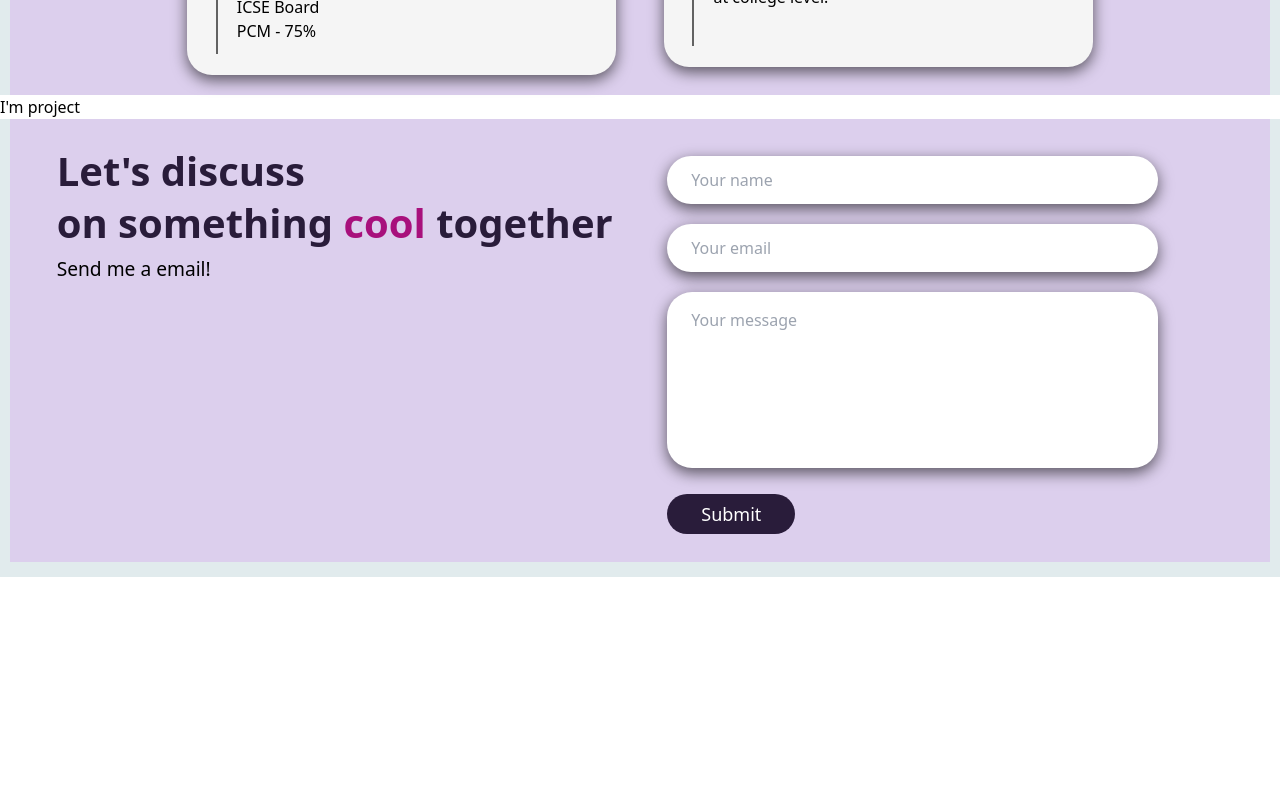
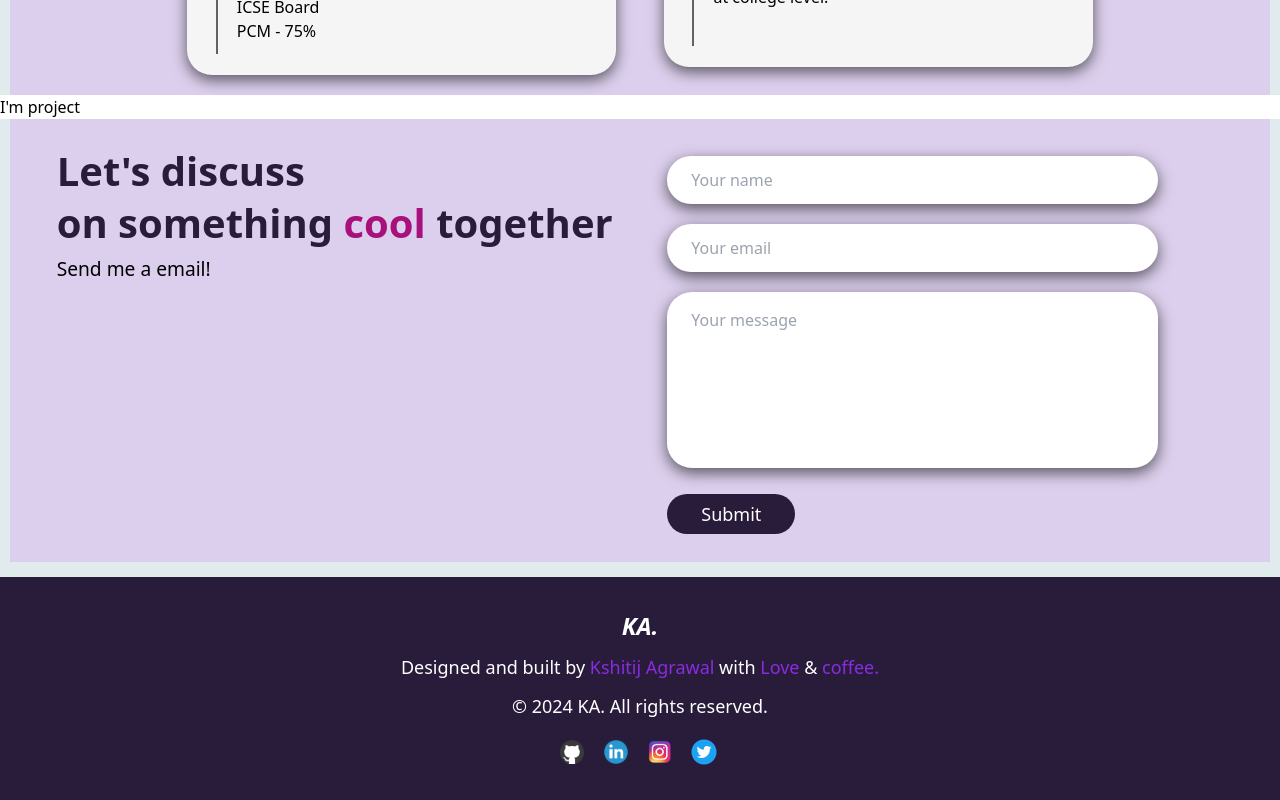
Before and after one commit to krish3742/portfolio, a React (Create React App) app: page / in a window 1280 px wide. Shown: the part 1348-2148 px from the top of the page. Before the commit the page ends 1925 px from the top, so only its background shows below. Built offline with nearby package versions, Linux system fonts and the light colour scheme.

Commit message:
Designed footer section

```diff
--- a/src/App.js
+++ b/src/App.js
@@ -1,9 +1,10 @@
 import Home from './components/Home';
 import About from './components/About';
+import Footer from './components/Footer';
+import Navbar from './components/Navbar';
+import Contact from './components/Contact';
+import Projects from './components/Projects';
 import Experience from './components/Experience';
-import Projects from './components/Projects';
-import Contact from './components/Contact';
-import Navbar from './components/Navbar';
 
 function App() {
   return (
@@ -14,6 +15,7 @@ function App() {
       <Experience />
       <Projects />
       <Contact />
+      <Footer />
     </>
   );
 };
--- /dev/null
+++ b/src/components/Footer.js
@@ -0,0 +1,21 @@
+import Style from './Footer.module.css';
+
+function Footer() {
+    return (
+        <>
+            <div className={Style.footer}>
+                <h1 className={Style.heading}>KA.</h1>
+                <p className={Style.para}>Designed and built by <span className={Style.span}>Kshitij Agrawal</span> with <span className={Style.span}>Love</span> & <span className={Style.span}>coffee.</span></p>
+                <p className={Style.para}>&#169; 2024 KA. All rights reserved.</p>
+                <div className="flex space-x-4 -mt-2">
+                    <img className="inline-block mt-1 h-6 w-6 bg-cover cursor-pointer" src={require('../documents/GitHub.png')} alt="GitHub" onClick={() => window.open('https://github.com/krish3742', '_blank')} />
+                    <img className="inline-block h-8 w-8 bg-cover cursor-pointer" src={require('../documents/Linkedin.png')} alt="Linkedin" onClick={() => window.open('https://www.linkedin.com/in/kshitij-agrawal2002/', '_blank')}/>
+                    <img className="inline-block mt-1 h-6 w-6 bg-cover cursor-pointer" src={require('../documents/Instagram.png')} alt="Instagram" onClick={() => window.open('https://www.instagram.com/kshi.tizagrawal?igsh=c2R4dTdqdmQybXRp&utm_source=qr', '_blank')}/>
+                    <img className="inline-block h-8 w-8 bg-cover cursor-pointer" src={require('../documents/Twitter.png')} alt="Twitter" onClick={() => window.open('https://x.com/Kshitij96248017', '_blank')}/>
+                </div>
+            </div>
+        </>
+    );
+};
+
+export default Footer;
--- /dev/null
+++ b/src/components/Footer.module.css
@@ -0,0 +1,29 @@
+.footer {
+    background-color: #291C3A;
+    height: max-content;
+    color: white;
+    display: flex;
+    align-items: center;
+    flex-direction: column;
+    justify-content: center;
+    padding: 2rem 1rem 2rem 1rem;
+    gap: 1.5rem;
+}
+
+.heading {
+    font-size: x-large;
+    font-weight: 700;
+    font-style: italic;
+    line-height: normal;
+}
+
+.para {
+    position: relative;
+    margin-top: -0.75rem;
+    font-size: large;
+    text-align: center;
+}
+
+.span {
+    color: blueviolet;
+}
--- a/src/output.css
+++ b/src/output.css
@@ -641,6 +641,11 @@ video {
   z-index: 40;
 }
 
+.mx-6 {
+  margin-left: 1.5rem;
+  margin-right: 1.5rem;
+}
+
 .mx-auto {
   margin-left: auto;
   margin-right: auto;
@@ -654,11 +659,6 @@ video {
 .my-4 {
   margin-top: 1rem;
   margin-bottom: 1rem;
-}
-
-.mx-6 {
-  margin-left: 1.5rem;
-  margin-right: 1.5rem;
 }
 
 .-mt-2 {
@@ -761,10 +761,6 @@ video {
   max-width: 36rem;
 }
 
-.max-w-xs {
-  max-width: 20rem;
-}
-
 .flex-1 {
   flex: 1 1 0%;
 }
@@ -789,10 +785,6 @@ video {
 
 .cursor-pointer {
   cursor: pointer;
-}
-
-.resize {
-  resize: both;
 }
 
 .flex-col {
@@ -917,30 +909,16 @@ video {
   padding-bottom: 0.5rem;
 }
 
-.px-4 {
-  padding-left: 1rem;
-  padding-right: 1rem;
-}
-
-.px-6 {
-  padding-left: 1.5rem;
-  padding-right: 1.5rem;
-}
-
 .pb-3 {
   padding-bottom: 0.75rem;
-}
-
-.pt-2 {
-  padding-top: 0.5rem;
 }
 
 .pt-1 {
   padding-top: 0.25rem;
 }
 
-.pt-3 {
-  padding-top: 0.75rem;
+.pt-2 {
+  padding-top: 0.5rem;
 }
 
 .text-2xl {
@@ -1021,6 +999,11 @@ video {
   color: rgb(220 207 237 / var(--tw-text-opacity));
 }
 
+.text-\[\#a8107c\] {
+  --tw-text-opacity: 1;
+  color: rgb(168 16 124 / var(--tw-text-opacity));
+}
+
 .text-gray-300 {
   --tw-text-opacity: 1;
   color: rgb(209 213 219 / var(--tw-text-opacity));
@@ -1031,6 +1014,11 @@ video {
   color: rgb(156 163 175 / var(--tw-text-opacity));
 }
 
+.text-red-600 {
+  --tw-text-opacity: 1;
+  color: rgb(220 38 38 / var(--tw-text-opacity));
+}
+
 .text-white {
   --tw-text-opacity: 1;
   color: rgb(255 255 255 / var(--tw-text-opacity));
@@ -1038,21 +1026,6 @@ video {
 
 .text-white\/40 {
   color: rgb(255 255 255 / 0.4);
-}
-
-.text-\[\#fbb95b\] {
-  --tw-text-opacity: 1;
-  color: rgb(251 185 91 / var(--tw-text-opacity));
-}
-
-.text-\[\#a8107c\] {
-  --tw-text-opacity: 1;
-  color: rgb(168 16 124 / var(--tw-text-opacity));
-}
-
-.text-red-600 {
-  --tw-text-opacity: 1;
-  color: rgb(220 38 38 / var(--tw-text-opacity));
 }
 
 .opacity-30 {
```
